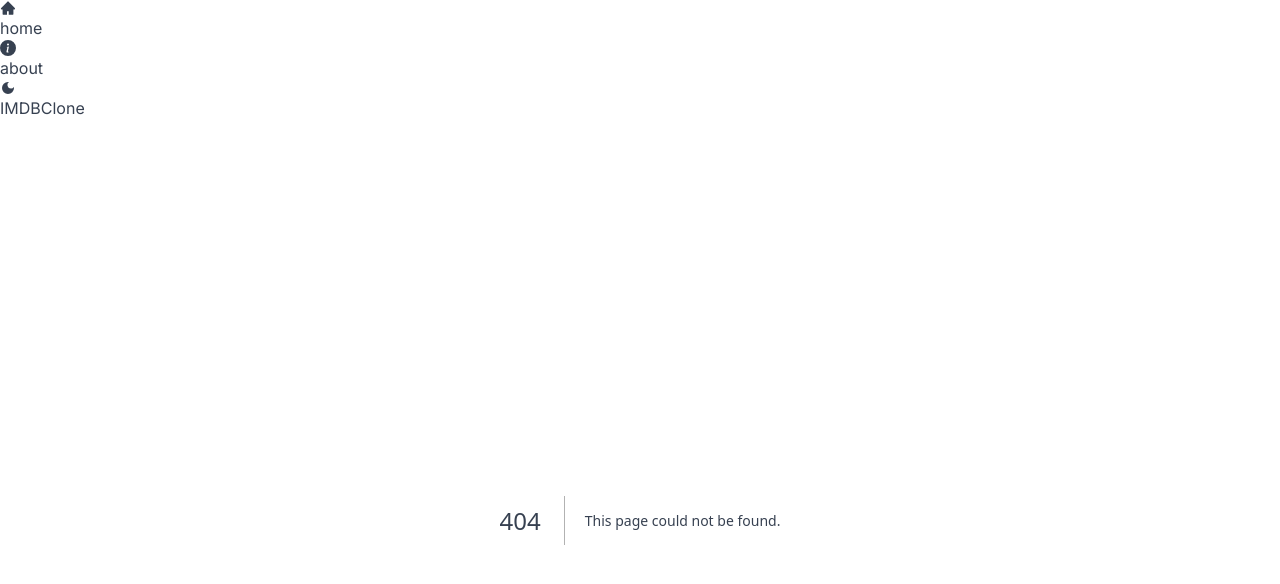
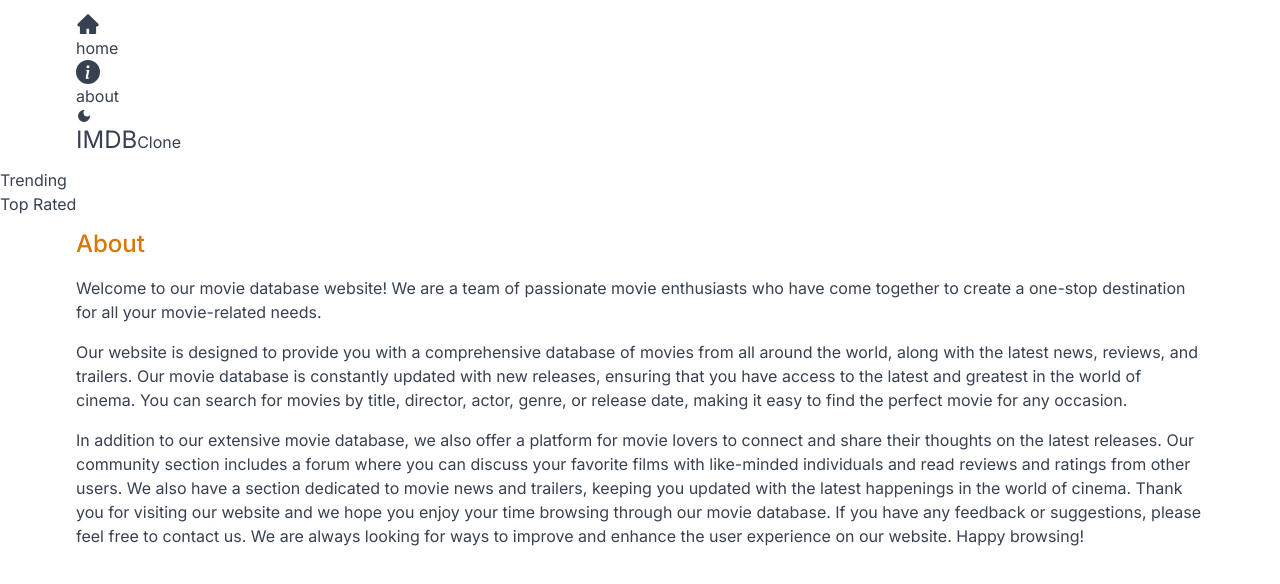
Before and after one commit to gedco51/imdb-next, a Next.js app: page /about in a window 1280 px wide. Before the commit this address had no page. Shown: the top 584 px of the page. Built offline with nearby package versions, Linux system fonts and the light colour scheme.

Commit message:
create navbar component

```diff
--- /dev/null
+++ b/src/Components/Navbar.jsx
@@ -0,0 +1,10 @@
+import NavbarItem from "./NavbarItem";
+
+export default function Navbar() {
+  return (
+    <div className='flex dark:bg-gray-600 bg-amber-100 p-4 lg:text-lg justify-center gap-6'>
+        <NavbarItem title='Trending' param='fetchTrending' />
+        <NavbarItem title='Top Rated' param='fetchTopRated'/>
+    </div>
+  )
+}
--- /dev/null
+++ b/src/Components/NavbarItem.jsx
@@ -0,0 +1,18 @@
+'use client'
+
+import Link from "next/link";
+import {useSearchParams} from 'next/navigation';
+
+export default function NavbarItem({title, param}) {
+    const searchParams = useSearchParams();
+    const genre = searchParams.get('genre');
+  return (
+    <div>
+        <Link
+        className={`hover:text-amber-600 font-semibold
+        ${genre === param ? 'underline underline-offset-8 decoration-4 decoration-amber-500 rounded-lg' : ''}`}
+
+        href={`/?genre=${param}`}>{title}</Link>
+    </div>
+  )
+}
--- /dev/null
+++ b/src/app/about/page.jsx
@@ -0,0 +1,37 @@
+
+export default function About() {
+    return (
+      <div className='max-w-6xl mx-auto p-3 space-y-4'>
+        <h1 className='text-2xl font-medium text-amber-600'>About</h1>
+        <p>
+          Welcome to our movie database website! We are a team of passionate movie
+          enthusiasts who have come together to create a one-stop destination for
+          all your movie-related needs.
+        </p>
+
+        <p>
+          Our website is designed to provide you with a comprehensive database of
+          movies from all around the world, along with the latest news, reviews,
+          and trailers. Our movie database is constantly updated with new
+          releases, ensuring that you have access to the latest and greatest in
+          the world of cinema. You can search for movies by title, director,
+          actor, genre, or release date, making it easy to find the perfect movie
+          for any occasion.
+        </p>
+
+        <p>
+          In addition to our extensive movie database, we also offer a platform
+          for movie lovers to connect and share their thoughts on the latest
+          releases. Our community section includes a forum where you can discuss
+          your favorite films with like-minded individuals and read reviews and
+          ratings from other users. We also have a section dedicated to movie news
+          and trailers, keeping you updated with the latest happenings in the
+          world of cinema. Thank you for visiting our website and we hope you
+          enjoy your time browsing through our movie database. If you have any
+          feedback or suggestions, please feel free to contact us. We are always
+          looking for ways to improve and enhance the user experience on our
+          website. Happy browsing!
+        </p>
+      </div>
+    );
+  }
--- a/src/app/layout.js
+++ b/src/app/layout.js
@@ -2,6 +2,7 @@ import { Inter } from "next/font/google";
 import "./globals.css";
 import Header from "@/Components/Header";
 import Providers from "./providers";
+import Navbar from "@/Components/Navbar";
 
 const inter = Inter({ subsets: ["latin"] });
 
@@ -16,6 +17,7 @@ export default function RootLayout({ children }) {
       <body className={inter.className}>
         <Providers >
         <Header />
+        <Navbar />
         {children}
         </Providers>
       </body>
```
